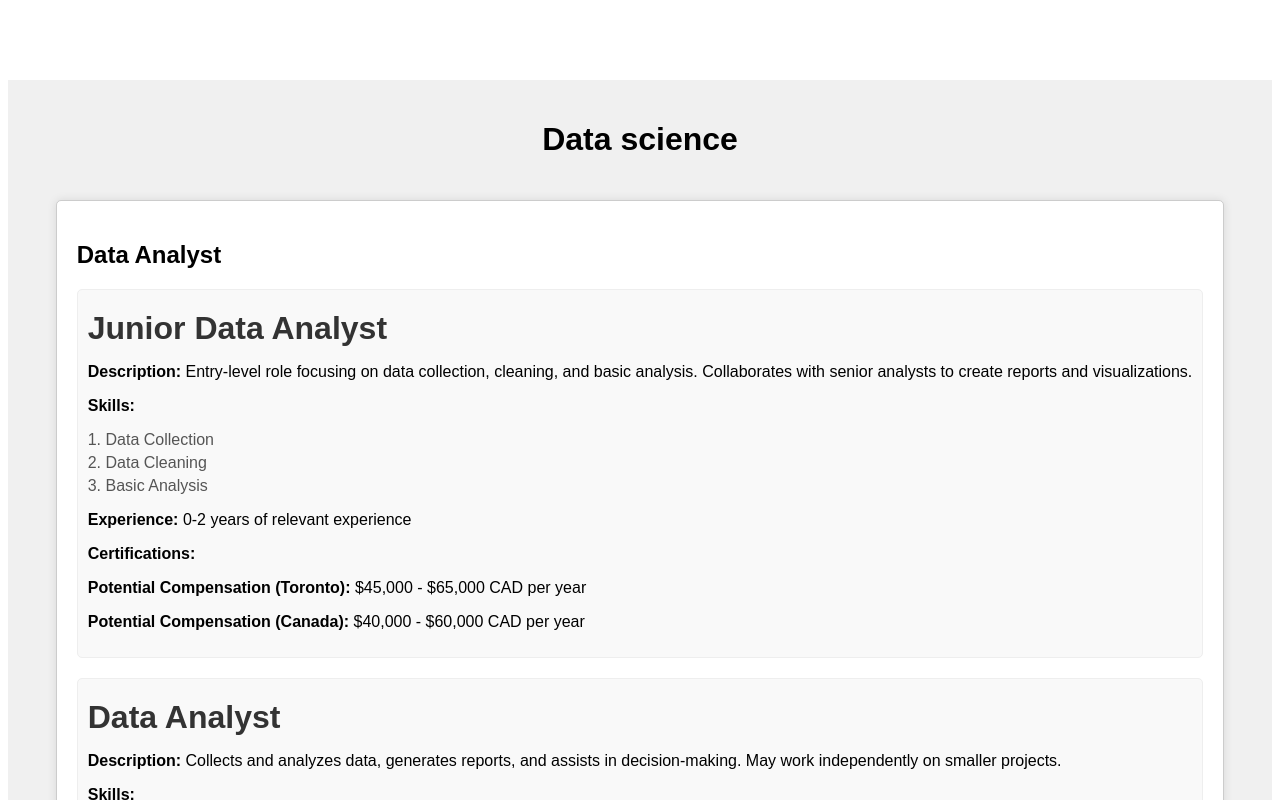
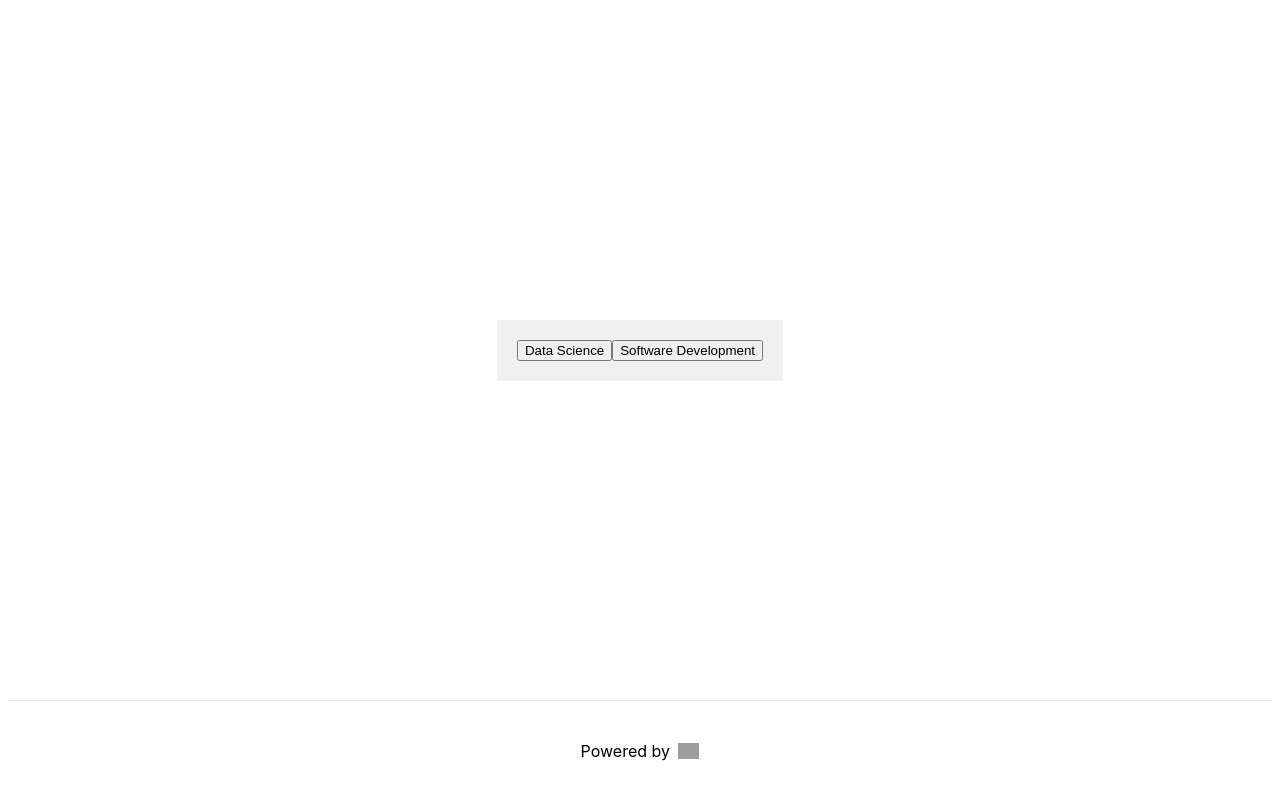
Before and after one commit to Elir-Mahad/jobsmap, a Next.js app: page / in a window 1280 px wide. Shown: the top 800 px of the page. Built offline with nearby package versions, Linux system fonts and the light colour scheme; grey boxes are pictures that could not be loaded.

Commit message:
refactor(components): update folder and file names and add menu for dif careers

```diff
--- /dev/null
+++ b/components/Career/Career.js
@@ -0,0 +1,17 @@
+import Job from "../Job/Job";
+import style from "./Career.module.css";
+
+function Career({ category }) {
+  return (
+    <div key={category.jobCategory} className={style.jobCat}>
+      <h2>{category.jobCategory}</h2>
+      <div className={style.jobLevels}>
+        {category.jobLevels.map((level, index) => (
+          <Job level={level} index={index} />
+        ))}
+      </div>
+    </div>
+  );
+}
+
+export default Career;
--- /dev/null
+++ b/components/Career/Career.module.css
@@ -0,0 +1,17 @@
+.jobCat {
+  background-color: #fff;
+  border: 1px solid #ccc;
+  border-radius: 5px;
+  margin: 20px;
+  padding: 20px;
+  box-shadow: 0px 0px 10px rgba(0, 0, 0, 0.1);
+  /* max-width: 300px; */
+}
+
+.jobLevels {
+  margin-top: 20px;
+  padding: 10px;
+  border: 1px solid #eee;
+  border-radius: 5px;
+  background-color: #f9f9f9;
+}
--- /dev/null
+++ b/components/Field/Field.js
@@ -0,0 +1,45 @@
+import React, { useState } from "react";
+import style from "./Field.module.css";
+import { dataScienceJobs } from "../../data/dataScience";
+import { softwareDevelopmentJobs } from "../../data/softwareDevelopment";
+import Career from "../Career/Career";
+
+function Field() {
+  const [isDataScience, setIsDataScience] = useState(false);
+  const [isSoftwareDevelopment, setIsSoftwareDevelopment] = useState(false);
+
+  const toggleDataScience = () => {
+    setIsDataScience(!isDataScience);
+    setIsSoftwareDevelopment(false);
+  };
+
+  const toggleSoftwareDevelopment = () => {
+    setIsSoftwareDevelopment(!isSoftwareDevelopment);
+    setIsDataScience(false);
+  };
+
+  return (
+    <div className={style.screen}>
+      <div className={style.jobCategories}>
+        <button onClick={toggleDataScience}>Data Science</button>
+        <button onClick={toggleSoftwareDevelopment}>
+          Software Development
+        </button>
+        {isDataScience &&
+          dataScienceJobs.map((category) => (
+            <div key={category.id}>
+              <Career category={category} />
+            </div>
+          ))}
+        {isSoftwareDevelopment &&
+          softwareDevelopmentJobs.map((category) => (
+            <div key={category.id}>
+              <Career category={category} />
+            </div>
+          ))}
+      </div>
+    </div>
+  );
+}
+
+export default Field;
--- /dev/null
+++ b/components/Field/Field.module.css
@@ -0,0 +1,12 @@
+.screen {
+  font-family: Arial, sans-serif;
+  /* text-align: center; */
+  background-color: #f0f0f0;
+  padding: 20px;
+}
+
+.jobCategories {
+  display: flex;
+  flex-wrap: wrap;
+  justify-content: center;
+}
--- /dev/null
+++ b/components/Job/Job.js
@@ -0,0 +1,37 @@
+import style from "./Job.module.css";
+
+function Job({ level, index }) {
+  //
+  return (
+    <div key={level.level} className={style.jobLevel}>
+      <h3>
+        {index + 1}: {level.level}
+      </h3>
+      <p>
+        <span>Description:</span> {level.jobDescription}
+      </p>
+      <span>Skills:</span>
+      <ul>
+        {level.requiredSkills.map((skill) => (
+          <li key={skill}>{skill}</li>
+        ))}
+      </ul>
+      <p className={style.experience}>
+        <span>Experience:</span> {level.experience}
+      </p>
+      <p className={style.certifications}>
+        <span>Certifications:</span> {level.certifications.join(", ")}
+      </p>
+      <p className={style.compensation}>
+        <span>Potential Compensation (Toronto): </span>
+        {level.potentialCompensationToronto}
+      </p>
+      <p className={style.compensation}>
+        <span> Potential Compensation (Canada): </span>
+        {level.potentialCompensationCanada}
+      </p>
+    </div>
+  );
+}
+
+export default Job;
--- /dev/null
+++ b/components/Job/Job.module.css
@@ -0,0 +1,28 @@
+.jobLevel {
+  margin-top: 20px;
+  padding: 10px;
+  border: 1px solid #eee;
+  border-radius: 5px;
+  background-color: #f9f9f9;
+}
+
+.jobLevel h3 {
+  color: #333;
+  font-size: 2rem;
+  margin: 10px 0;
+}
+
+.jobLevel span {
+  font-weight: 600;
+}
+
+.jobLevel ul {
+  list-style-type: decimal;
+  list-style-position: inside;
+  padding: 0;
+}
+
+.jobLevel li {
+  color: #555;
+  margin-bottom: 5px;
+}
--- a/components/JobsList/JobsList.js
+++ /dev/null
@@ -1,53 +0,0 @@
-import React from "react";
-import style from "./JobsList.module.css";
-import { jobData } from "../../data/dataScience";
-
-function JobsList() {
-  return (
-    <div className={style.App}>
-      <div className={style.jobCategories}>
-        {jobData.map((category) => (
-          <>
-            <h1>{category.field}</h1>
-            <div key={category.jobCategory} className={style.jobCategory}>
-              <h2>{category.jobCategory}</h2>
-              <div className={style.joblevels}>
-                {category.jobLevels.map((level) => (
-                  <div key={level.level} className={style.jobLevel}>
-                    <h3>{level.level}</h3>
-                    <p>
-                      <span>Description:</span> {level.jobDescription}
-                    </p>
-                    <span>Skills:</span>
-                    <ul>
-                      {level.requiredSkills.map((skill) => (
-                        <li key={skill}>{skill}</li>
-                      ))}
-                    </ul>
-                    <p className={style.experience}>
-                      <span>Experience:</span> {level.experience}
-                    </p>
-                    <p className={style.certifications}>
-                      <span>Certifications:</span>{" "}
-                      {level.certifications.join(", ")}
-                    </p>
-                    <p className={style.compensation}>
-                      <span>Potential Compensation (Toronto): </span>
-                      {level.potentialCompensationToronto}
-                    </p>
-                    <p className={style.compensation}>
-                      <span> Potential Compensation (Canada): </span>
-                      {level.potentialCompensationCanada}
-                    </p>
-                  </div>
-                ))}
-              </div>
-            </div>
-          </>
-        ))}
-      </div>
-    </div>
-  );
-}
-
-export default JobsList;
--- a/components/JobsList/JobsList.module.css
+++ /dev/null
@@ -1,53 +0,0 @@
-/* App.css */
-
-.App {
-  font-family: Arial, sans-serif;
-  /* text-align: center; */
-  background-color: #f0f0f0;
-  padding: 20px;
-}
-
-.jobCategories {
-  display: flex;
-  flex-wrap: wrap;
-  justify-content: center;
-}
-
-.jobCategory {
-  background-color: #fff;
-  border: 1px solid #ccc;
-  border-radius: 5px;
-  margin: 20px;
-  padding: 20px;
-  box-shadow: 0px 0px 10px rgba(0, 0, 0, 0.1);
-  /* max-width: 300px; */
-}
-
-.jobLevel {
-  margin-top: 20px;
-  padding: 10px;
-  border: 1px solid #eee;
-  border-radius: 5px;
-  background-color: #f9f9f9;
-}
-
-.jobLevel h3 {
-  color: #333;
-  font-size: 2rem;
-  margin: 10px 0;
-}
-
-.jobLevel span {
-  font-weight: 600;
-}
-
-.jobLevel ul {
-  list-style-type: decimal;
-  list-style-position: inside;
-  padding: 0;
-}
-
-.jobLevel li {
-  color: #555;
-  margin-bottom: 5px;
-}
--- a/data/dataScience.js
+++ b/data/dataScience.js
@@ -1,4 +1,4 @@
-export const jobData = [
+export const dataScienceJobs = [
   //   1. Data Analyst:
   // Career Track: Junior Data Analyst ➔ Data Analyst ➔ Senior Data Analyst ➔ Lead Data Analyst ➔ Analytics Manager
 
@@ -122,4 +122,5 @@ export const jobData = [
       },
     ],
   },
+  //
 ];
--- /dev/null
+++ b/data/softwareDevelopment.js
@@ -0,0 +1,84 @@
+export const softwareDevelopmentJobs = [
+  {
+    field: "Software development",
+    jobCategory: "Front-end developer",
+    jobLevels: [
+      {
+        level: "Junior Front-End Developer",
+        jobDescription:
+          "Entry-level role focusing on building user interfaces and implementing designs. Collaborates with designers and back-end developers.",
+        requiredSkills: ["HTML", "CSS", "Basic JavaScript", "UI/UX Basics"],
+        responsibilities: [
+          "Implement UI designs and components",
+          "Collaborate with designers and back-end developers",
+          "Ensure responsive and intuitive user interfaces",
+        ],
+        experience: "0-2 years of relevant experience",
+        certifications: [],
+        potentialCompensationToronto: "$50,000 - $70,000 CAD per year",
+        potentialCompensationCanada: "$45,000 - $65,000 CAD per year",
+      },
+      {
+        level: "Front-End Developer",
+        jobDescription:
+          "Develops interactive web applications and ensures seamless user experience. Works with various front-end frameworks and technologies.",
+        requiredSkills: [
+          "Advanced HTML",
+          "CSS",
+          "JavaScript",
+          "Front-End Frameworks (e.g., React, Angular, Vue)",
+        ],
+        responsibilities: [
+          "Develop interactive web applications",
+          "Ensure cross-browser compatibility",
+          "Optimize applications for performance",
+        ],
+        experience: "2-4 years of relevant experience",
+        certifications: [],
+        potentialCompensationToronto: "$70,000 - $90,000 CAD per year",
+        potentialCompensationCanada: "$60,000 - $80,000 CAD per year",
+      },
+      {
+        level: "Senior Front-End Developer",
+        jobDescription:
+          "Leads front-end projects, mentors junior developers, and implements best practices for UI/UX development.",
+        requiredSkills: [
+          "Advanced JavaScript",
+          "Performance Optimization",
+          "Responsive Design",
+          "Team Leadership",
+        ],
+        responsibilities: [
+          "Lead front-end development projects",
+          "Mentor junior developers",
+          "Implement best practices for UI/UX development",
+        ],
+        experience: "4-6 years of relevant experience",
+        certifications: [],
+        potentialCompensationToronto: "$90,000 - $110,000 CAD per year",
+        potentialCompensationCanada: "$80,000 - $100,000 CAD per year",
+      },
+      {
+        level: "Lead Front-End Developer",
+        jobDescription:
+          "Manages front-end teams, sets technical strategies, and oversees multiple projects. Interacts with clients and stakeholders.",
+        requiredSkills: [
+          "Team Leadership",
+          "Project Management",
+          "Client Communication",
+          "Technical Strategy",
+        ],
+        responsibilities: [
+          "Manage front-end development teams",
+          "Set technical strategies for projects",
+          "Interact with clients and stakeholders",
+        ],
+        experience: "6+ years of relevant experience",
+        certifications: ["Leadership Certification"],
+        potentialCompensationToronto: "$110,000 - $140,000 CAD per year",
+        potentialCompensationCanada: "$100,000 - $130,000 CAD per year",
+      },
+    ],
+  },
+  //
+];
--- a/pages/index.js
+++ b/pages/index.js
@@ -1,5 +1,5 @@
 import Head from "next/head";
-import JobsList from "../components/JobsList/JobsList";
+import Field from "../components/Field/Field";
 import styles from "../styles/Home.module.css";
 
 export default function Home() {
@@ -11,7 +11,7 @@ export default function Home() {
       </Head>
 
       <main>
-        <JobsList />
+        <Field />
       </main>
 
       <footer>
```
